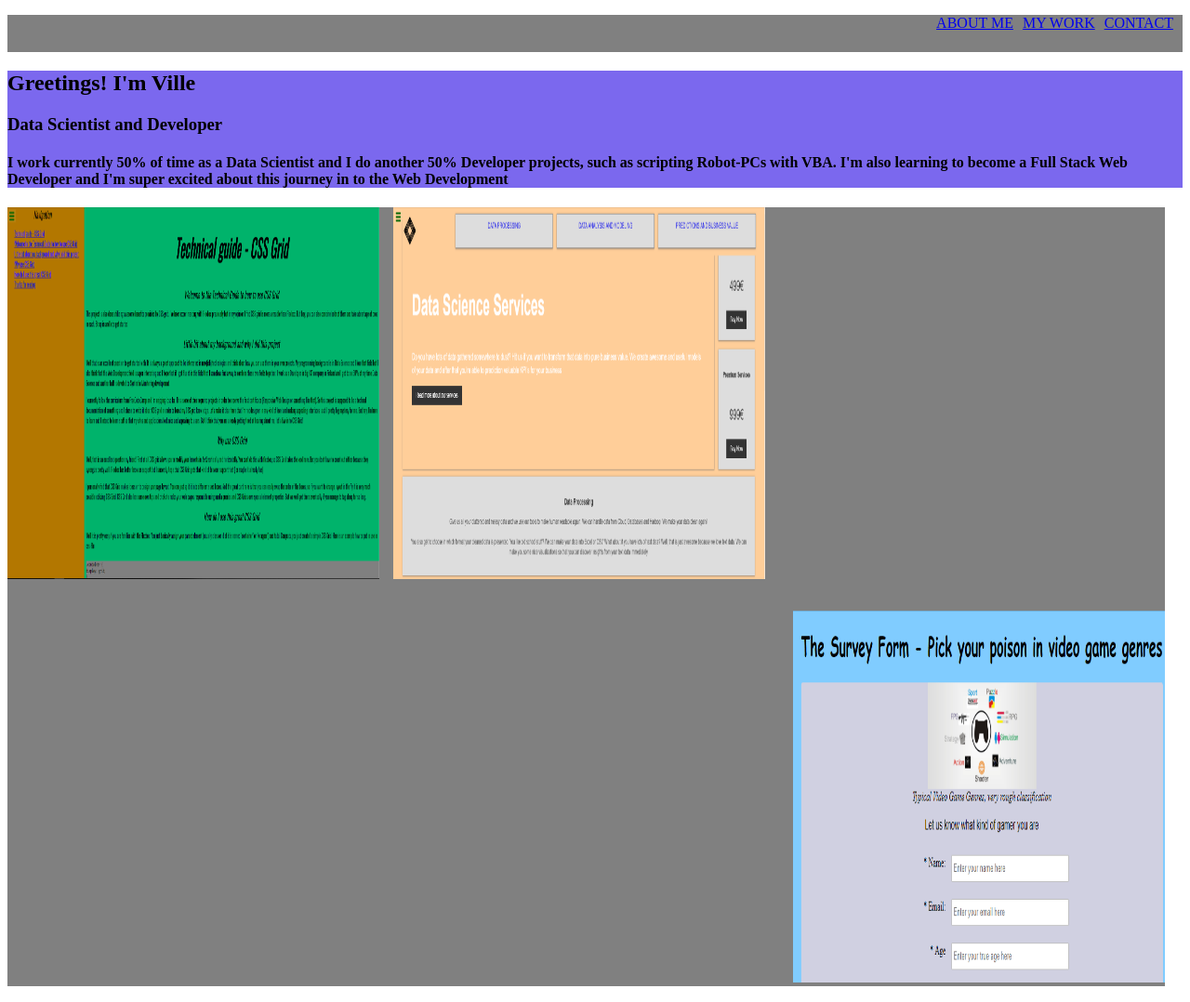
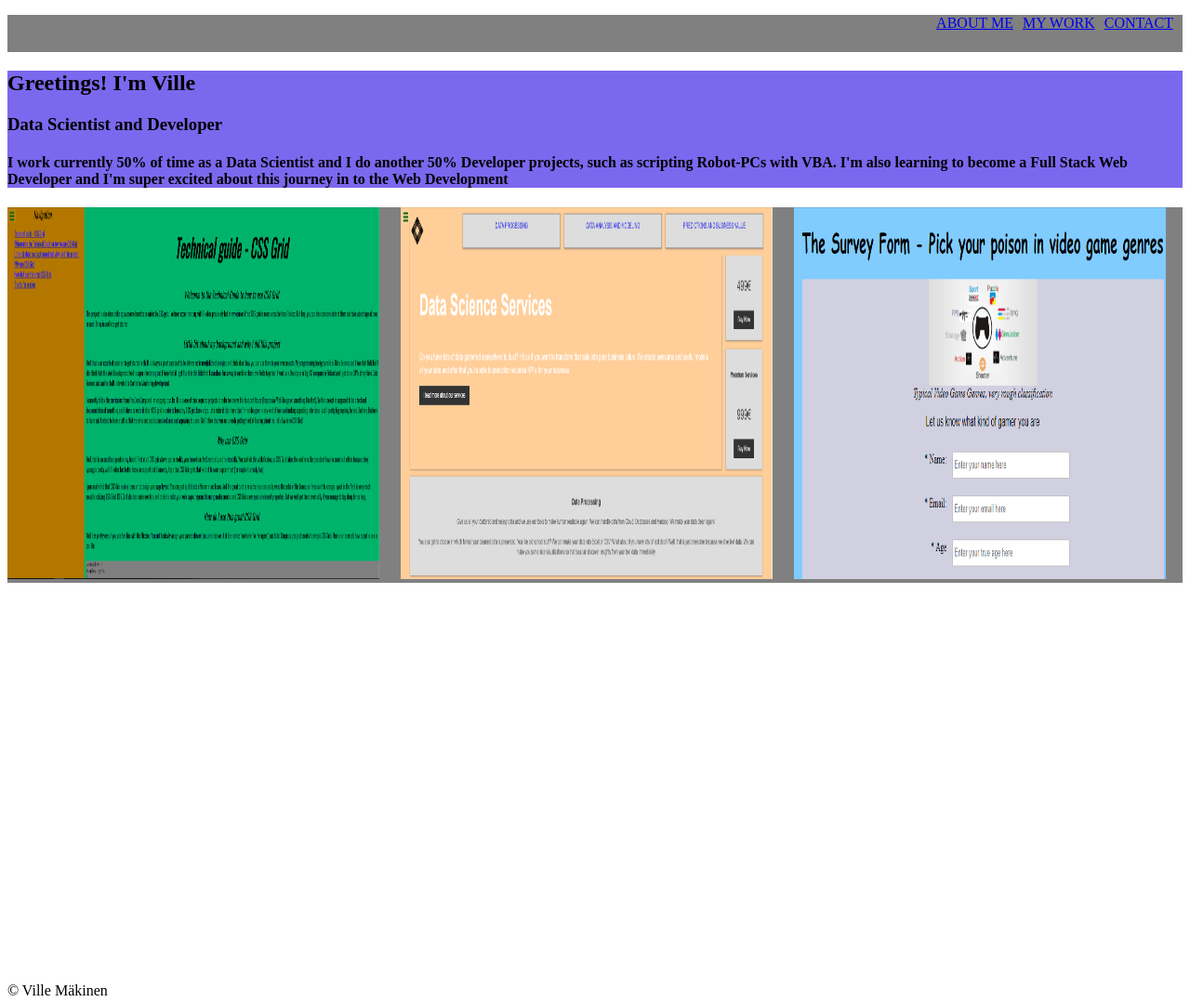
Before and after one commit to Sphagnumshuffle/Web-Development-Projects, a plain HTML site: page Portfolio Page/index.html in a window 1280 px wide. Shown: the top 1078 px of the page at 93% size. Drawn offline with Linux system fonts and the light colour scheme.

Commit message:
Web dev projects in grid

```diff
--- a/Portfolio Page/main.css
+++ b/Portfolio Page/main.css
@@ -25,8 +25,9 @@ ul li {
 
 .work {
     display: grid;
-    width: 80%;
-    grid-template-columns: 1fr 1fr;
+    width: 100%;
+    grid-template-columns: 1fr;
+    grid-template-rows: repeat(2, 1fr);
     grid-template-areas:
     "web-dev "
     "data-science";
@@ -35,9 +36,10 @@ ul li {
 
 .web-dev {
     display: grid;
+    width: 100%;
     grid-area: web-dev;
     background: grey;
-    grid-template-columns: 1fr 1fr 1fr;
+    grid-template-columns: repeat(3, 1fr);
     grid-template-areas:
     "tech landing-page survey-form";
     grid-gap: 5px;
@@ -59,16 +61,3 @@ ul li {
 .data-science {
     grid-area: data-science;
 }
-
-
-
-
-
-.web-dev {
-    display: grid;
-    grid-template-columns: 1fr 1fr;
-    grid-template-areas:
-    "tech landing-page";
-    grid-gap: 15px;
-    background: grey;
-} */
```
